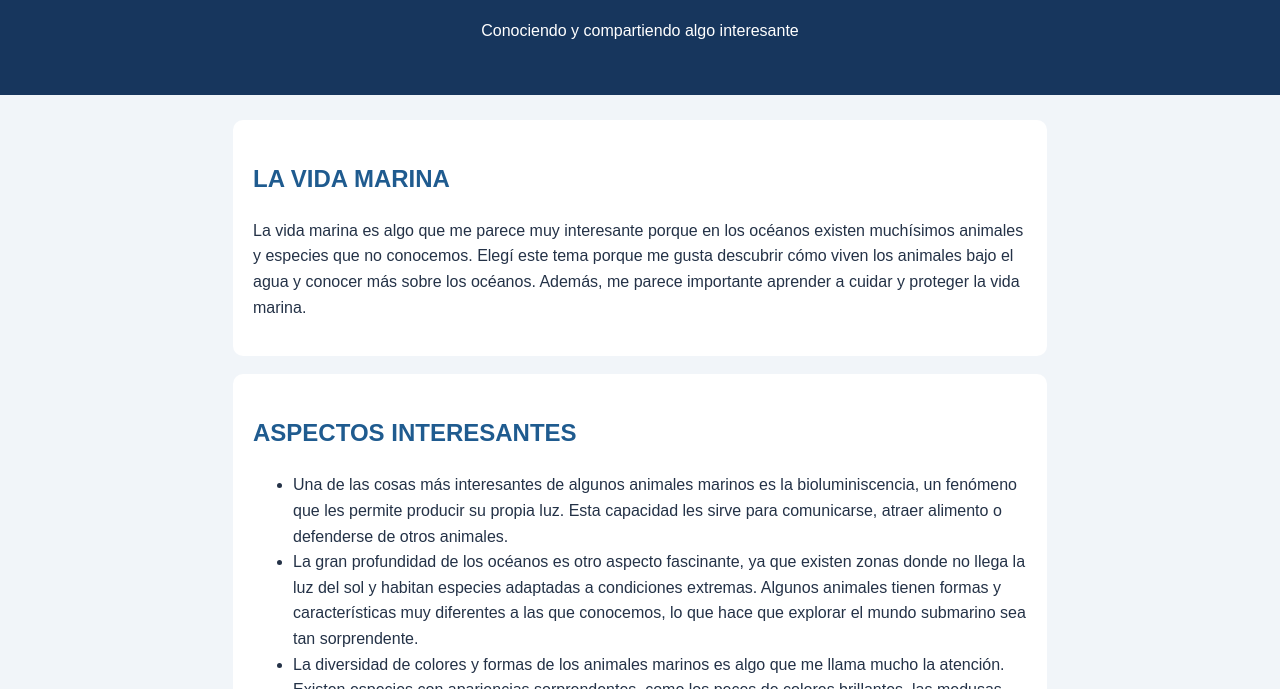
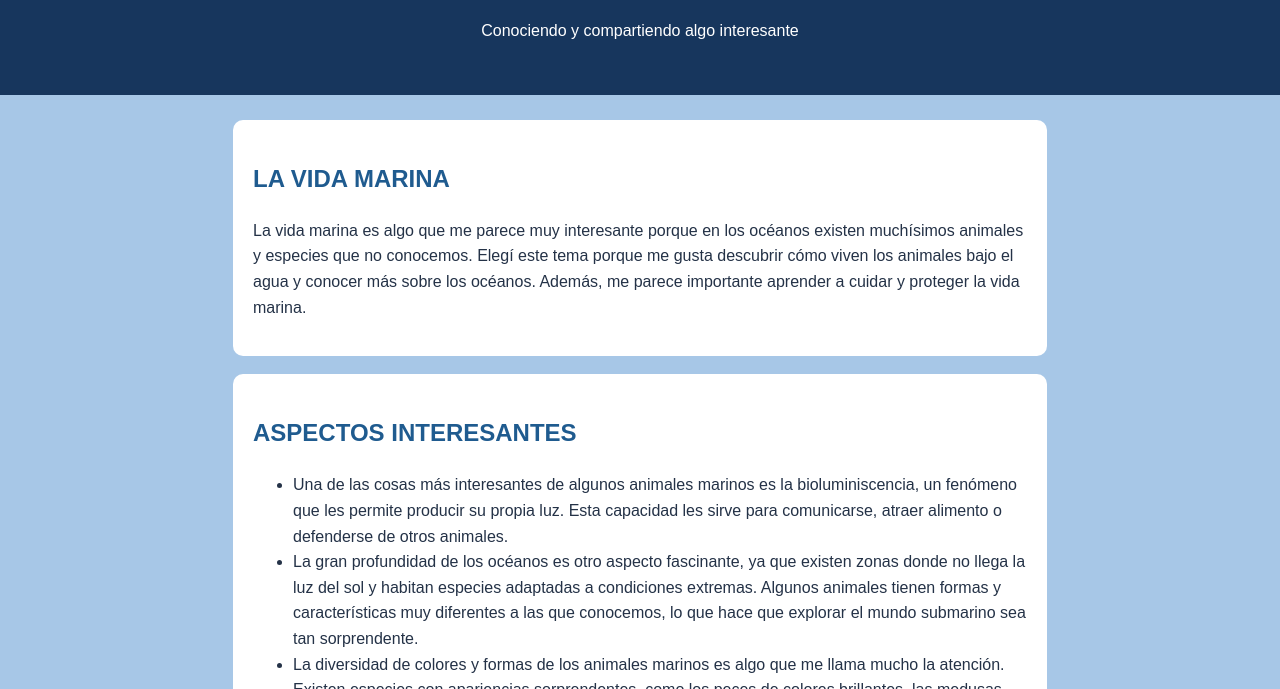
Before and after one commit to iarapiedrahita/Mi-Primer-Sitio, a plain HTML site: page index.html in a window 1280 px wide. Shown: the part 111-800 px from the top of the page. Drawn offline with Linux system fonts and the light colour scheme.

Commit message:
Update estilos.css

```diff
--- a/estilos.css
+++ b/estilos.css
@@ -5,7 +5,7 @@
 body {
   margin: 0;
   font-family: Arial, sans-serif;
-  background: #f1f5f9;
+  background: #A7C7E7;
   color: #243247;
   line-height: 1.6;
 }
```
